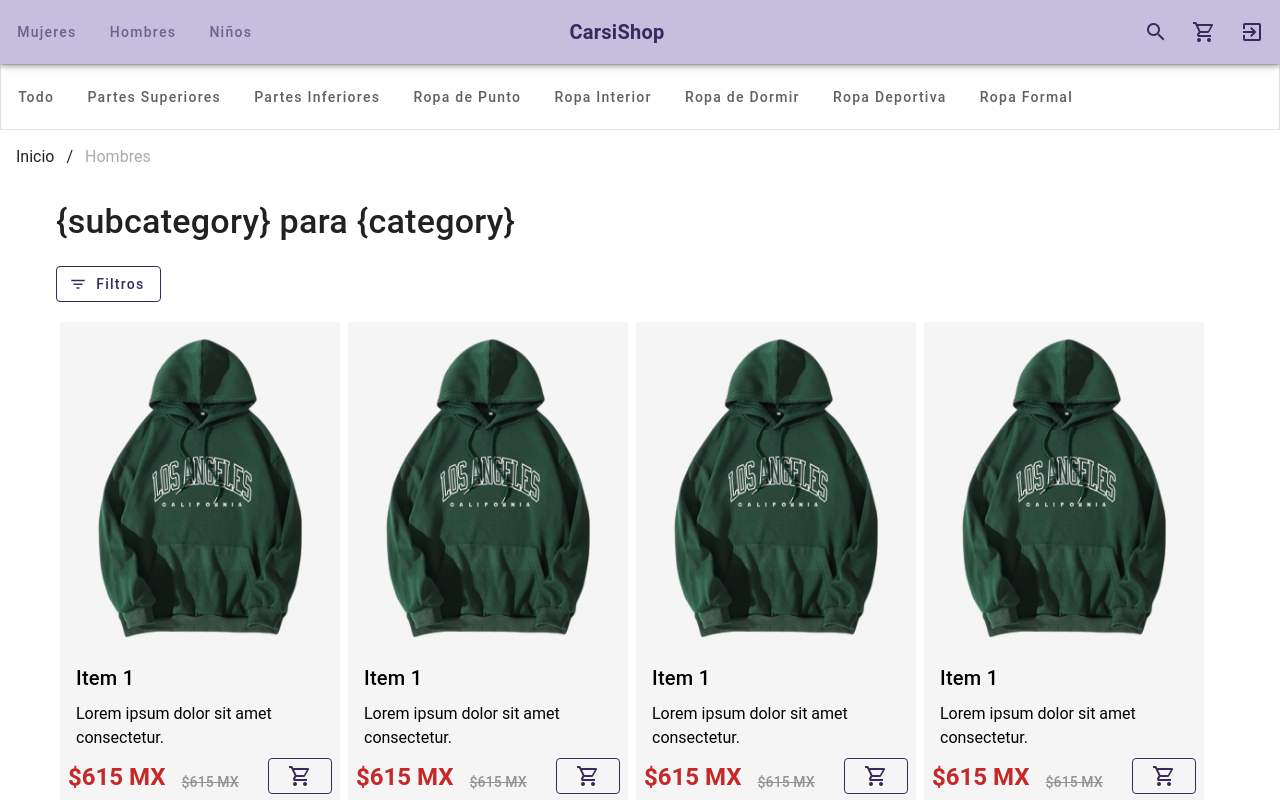
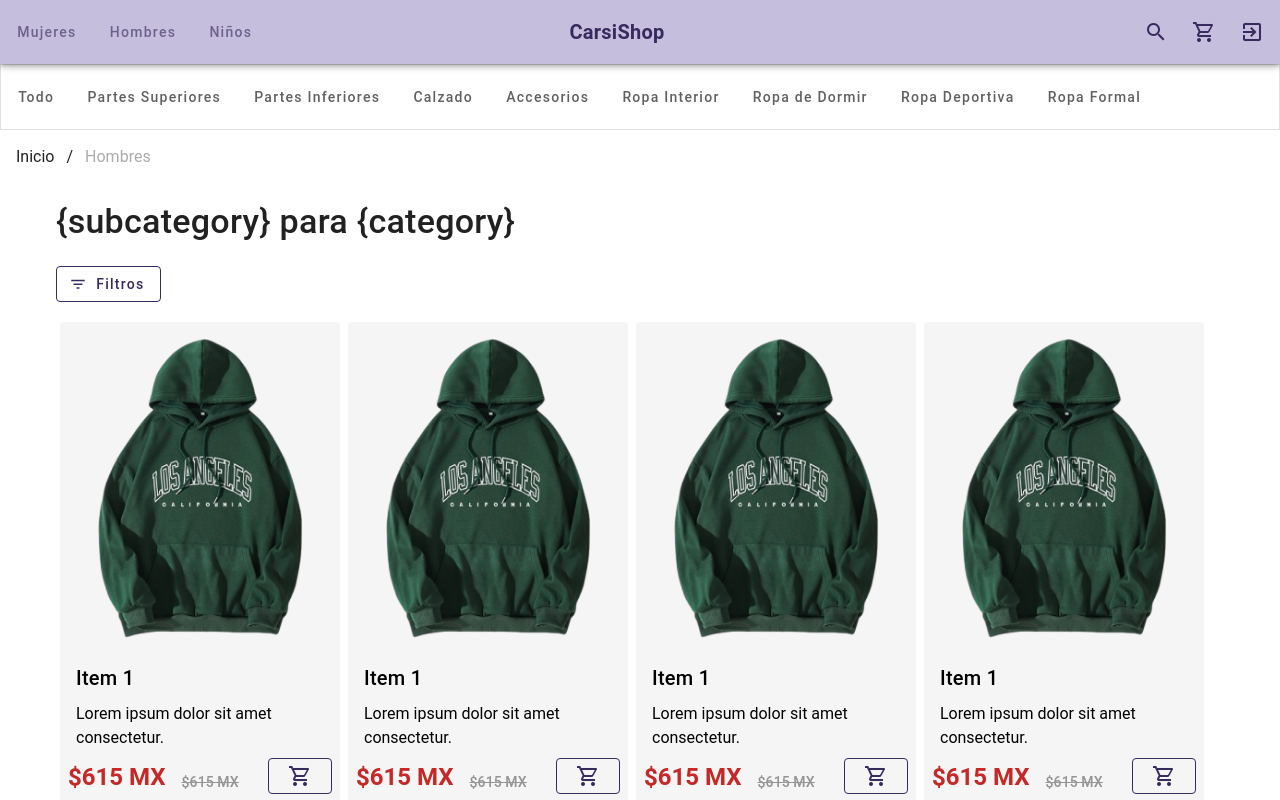
Before and after one commit to JoksanBahena/CARSISHOP-UI, a Vue app: page /category/hombres/todo in a window 1280 px wide. Shown: the top 800 px of the page. Built offline with nearby package versions, Linux system fonts and the light colour scheme.

Commit message:
[MODIFY] reestructuración del diseño y redireccionamiento de rutas con :to + nombre de la ruta

```diff
--- a/src/components/common/CategoriesComponent.vue
+++ b/src/components/common/CategoriesComponent.vue
@@ -17,7 +17,7 @@
             <v-btn
               variant="outlined"
               :style="{ borderColor: colors.primary }"
-              :href="category.to"
+              :to="category.to"
             >
               <v-icon icon="mdi-chevron-right" class="text-h4" />
             </v-btn>
@@ -42,17 +42,26 @@ const categories = ref([
   {
     title: "Mujeres",
     img: "/src/assets/imgs/girl_card.webp",
-    to: "/mujeres/all"
+    to: {
+      name: "CategorizedProducts",
+      params: { category: "mujeres", subcategory: "todo" },
+    },
   },
   {
     title: "Hombres",
     img: "/src/assets/imgs/men_card.webp",
-    to: "/hombres/all"
+    to: {
+      name: "CategorizedProducts",
+      params: { category: "hombres", subcategory: "todo" },
+    },
   },
   {
     title: "Niños",
     img: "/src/assets/imgs/kids_card.webp",
-    to: "/kids/all"
+    to: {
+      name: "CategorizedProducts",
+      params: { category: "kids", subcategory: "todo" },
+    },
   },
 ]);
 </script>
--- a/src/components/common/NavbarComponent.vue
+++ b/src/components/common/NavbarComponent.vue
@@ -14,14 +14,13 @@
         <v-list>
           <v-list-item v-for="category in categories" :key="category.index">
             <v-list-item-title>
-            <a
+              <router-link
                 class="text-decoration-none"
                 :style="{ color: toolbar.primary_dark }"
-              rel="noopener noreferrer"
-              :href="category.to"
+                :to="category.to"
               >
                 {{ category.name }}
-            </a>
+              </router-link>
             </v-list-item-title>
           </v-list-item>
         </v-list>
@@ -34,7 +33,7 @@
           :color="toolbar.primary_dark"
           class="text-none"
           variant="plain"
-        :href="category.to"
+          :to="category.to"
         >
           {{ category.name }}
         </v-btn>
@@ -43,14 +42,13 @@
       <v-spacer class="d-none d-sm-flex" />
 
       <v-toolbar-title>
-      <a
+        <router-link
+          :to="{ name: 'Home' }"
           class="text-h6 font-weight-bold text-right text-decoration-none"
           :style="{ color: toolbar.primary_dark }"
-        rel="noopener noreferrer"
-        href="/"
         >
           CarsiShop
-      </a>
+        </router-link>
       </v-toolbar-title>
 
       <v-spacer class="d-none d-sm-flex" />
@@ -62,7 +60,7 @@
         :key="action.index"
         :style="{ color: toolbar.primary_dark }"
         :icon="action.icon"
-      :href="action.to"
+        :to="action.to"
       />
     </v-toolbar>
   </v-app-bar>
@@ -81,15 +79,24 @@ const toolbar = {
 const categories = ref([
   {
     name: "Mujeres",
-    to: "/mujeres/all",
+    to: {
+      name: "CategorizedProducts",
+      params: { category: "mujeres", subcategory: "todo" },
+    },
   },
   {
     name: "Hombres",
-    to: "/hombres/all",
+    to: {
+      name: "CategorizedProducts",
+      params: { category: "hombres", subcategory: "todo" },
+    },
   },
   {
     name: "Niños",
-    to: "/kids/all",
+    to: {
+      name: "CategorizedProducts",
+      params: { category: "kids", subcategory: "todo" },
+    },
   },
 ]);
 
@@ -100,7 +107,7 @@ const actions = ref([
   },
   {
     icon: "mdi-login-variant",
-    to: "/login",
+    to: { name: "Login" },
   },
 ]);
 </script>
--- a/src/components/product/SubcategoriesNavbarComponent.vue
+++ b/src/components/product/SubcategoriesNavbarComponent.vue
@@ -3,13 +3,13 @@
     <v-toolbar :color="toolbar.white">
       <v-slide-group show-arrows>
         <v-btn
-        v-for="subcagory in subcagories"
-        :key="subcagory.name"
+          v-for="subcategory in subcategories"
+          :key="subcategory.name"
           class="text-none"
           variant="plain"
-        :to="subcagory.route"
+          :to="subcategory.to"
         >
-        {{ subcagory.name }}
+          {{ subcategory.name }}
         </v-btn>
       </v-slide-group>
     </v-toolbar>
@@ -27,38 +27,69 @@ const toolbar = {
   white: Colors.cs_white,
 };
 
-const subcagories = ref([
+const subcategories = ref([
   {
     name: "Todo",
-    route: "/hombre/all",
+    to: {
+      name: "CategorizedProducts",
+      params: { subcategory: "todo" },
+    },
   },
   {
     name: "Partes Superiores",
-    route: "/hombre/partes-superiores",
+    to: {
+      name: "CategorizedProducts",
+      params: { subcategory: "parte-superior" },
+    },
   },
   {
     name: "Partes Inferiores",
-    route: "/hombre/partes-inferiores",
+    to: {
+      name: "CategorizedProducts",
+      params: { subcategory: "parte-inferior" },
+    },
   },
   {
-    name: "Ropa de Punto",
-    route: "/hombre/ropa-de-punto",
+    name: "Calzado",
+    to: {
+      name: "CategorizedProducts",
+      params: { subcategory: "calzado" },
+    },
+  },
+  {
+    name: "Accesorios",
+    to: {
+      name: "CategorizedProducts",
+      params: { subcategory: "accesorio" },
+    },
   },
   {
     name: "Ropa Interior",
-    route: "/hombre/ropa-interior",
+    to: {
+      name: "CategorizedProducts",
+      params: { subcategory: "ropa-interior" },
+    },
   },
   {
     name: "Ropa de Dormir",
-    route: "/hombre/ropa-de-dormir",
+    to: {
+      name: "CategorizedProducts",
+      params: { subcategory: "ropa-de-dormir" },
+    },
   },
   {
     name: "Ropa Deportiva",
-    route: "/hombre/ropa-deportiva",
+    to: {
+      name: "CategorizedProducts",
+      params: { subcategory: "ropa-deportiva" },
+    },
   },
   {
     name: "Ropa Formal",
-    route: "/hombre/ropa-formal",
+    to: {
+      name: "CategorizedProducts",
+      params: { subcategory: "ropa-formal" },
+    },
   },
 ]);
 </script>
--- a/src/components/profile/OrdersNotFoundComponent.vue
+++ b/src/components/profile/OrdersNotFoundComponent.vue
@@ -1,17 +1,19 @@
 <template>
   <v-container class="d-flex align-center justify-start flex-column h-screen">
     <v-icon class="mdi mdi-cart-outline" size="64" />
-    <h2 class="text-center mt-4">{{ props.advise }}</h2>
-    <p class="text-center mt-4">{{ props.recomendation }}</p>
+    <h2 class="text-center mt-4">{{ advise }}</h2>
+    <p class="text-center mt-4">{{ recomendation }}</p>
+
+    <router-link :to="to" class="mt-5">
       <v-btn
         append-icon="mdi-chevron-right"
         :style="{ 'border-color': colors.primary, color: colors.primary_dark }"
         variant="outlined"
-      class="text-none mt-5"
-      :href="props.to"
+        class="text-none"
       >
         {{ action }}
       </v-btn>
+    </router-link>
   </v-container>
 </template>
 
@@ -37,8 +39,8 @@ const props = defineProps({
     default: "Volver a la tienda",
   },
   to: {
-    type: String,
-    default: "/",
+    type: Object,
+    default: { name: "Home" },
   },
 });
 </script>
--- a/src/components/profile/ProductListCardComponent.vue
+++ b/src/components/profile/ProductListCardComponent.vue
@@ -25,7 +25,11 @@
         class="mb-2 text-none"
         :color="colors.primary_dark"
         block
-        :href="details ? '/product/1' : '/profileOrderDetail'"
+        :to="
+          details
+            ? { name: 'Product', params: { id: 1 } }
+            : { name: 'ProfileOrderDetails', params: { id: 1 } }
+        "
       >
         Detalles de compra
       </v-btn>
--- a/src/components/profile/ResumenCardComponent.vue
+++ b/src/components/profile/ResumenCardComponent.vue
@@ -9,13 +9,13 @@
 
         <v-spacer />
 
-        <a
+        <router-link
           class="text-subtitle-1 text-decoration-none"
           :style="{ color: colors.primary_dark }"
-          :href="link"
+          :to="to"
         >
-          {{ to }}
-        </a>
+          {{ action }}
+        </router-link>
       </div>
       <v-divider class="mb-1" />
       <slot></slot>
@@ -40,13 +40,15 @@ const props = defineProps({
     type: String,
     default: "Resumen",
   },
-  link: {
-    type: String,
-    default: "/",
-  },
-  to: {
+  action: {
     type: String,
     default: "Ver más",
   },
+  to: {
+    type: Object,
+    default: {
+      name: "ProfileSummary",
+    },
+  },
 });
 </script>
--- a/src/components/profile/SidebarComponent.vue
+++ b/src/components/profile/SidebarComponent.vue
@@ -1,24 +1,18 @@
 <template>
   <v-navigation-drawer
-    :color="colors.gray"
+    v-model="drawer"
+    expand-on-hover
     permanent
     :rail="rail"
-    @click="rail = false"
+    @mouseover="rail = false"
+    @mouseleave="rail = true"
   >
-    <v-list color="transparent">
+    <v-list>
       <v-list-item
         prepend-avatar="https://randomuser.me/api/portraits/women/85.jpg"
         subtitle="sandra_a88@gmailcom"
         title="Sandra Adams"
-      >
-        <template v-slot:append>
-          <v-btn
-            icon="mdi-chevron-left"
-            variant="text"
-            @click.stop="rail = !rail"
-          />
-        </template>
-      </v-list-item>
+      />
     </v-list>
 
     <v-divider />
@@ -26,47 +20,15 @@
     <v-list density="compact" nav>
       <v-list-item
         class="mt-3"
-        prepend-icon="mdi-history"
-        title="Resumen"
-        value="resumen"
-        href="/profileResume"
-      />
-      <v-list-item
-        class="mt-3"
-        prepend-icon="mdi-shopping-outline"
-        title="Pedidos y devoluciones"
-        value="shared"
-        href="/profileReturnsOrders"
-      />
-      <v-list-item
-        class="mt-3"
-        prepend-icon="mdi-account-outline"
-        title="Mi cuenta"
-        value="starred"
-        href="/profileAccount"
-      />
-      <v-list-item
-        class="mt-3"
-        prepend-icon="mdi-map-marker-outline"
-        title="Mis direcciones"
-        value="starred"
-        href="/profileAddress"
-      />
-      <v-list-item
-        class="mt-3"
-        prepend-icon="mdi-credit-card-outline"
-        title="Metodos de pago"
-        value="starred"
-        href="/profilePayment"
-      />
-      <v-list-item
-        class="mt-3"
-        prepend-icon="mdi-currency-usd"
-        title="Ventas"
-        value="starred"
-        href="/profileSales"
+        v-for="item in nav_items"
+        :key="item.index"
+        :prepend-icon="item.icon"
+        :title="item.title"
+        :to="item.to"
+        :active="isActive(item.to)"
       />
     </v-list>
+
     <template v-slot:append>
       <div class="px-2">
         <v-btn
@@ -85,9 +47,23 @@
 </template>
 
 <script setup>
+
 import { ref } from "vue";
 import Colors from "@/utils/Colors.js";
+import { useRoute } from 'vue-router';
 
+const route = useRoute();
+
+const isProfileRoute = route.matched.some(record => record.name.startsWith('Profile'));
+
+const isActive = (to) => {
+  if (isProfileRoute && to.name === route.name) {
+    return true;
+  }
+  return false;
+};
+
+const drawer = ref(true);
 const rail = ref(true);
 
 const colors = {
@@ -96,4 +72,37 @@ const colors = {
   white: Colors.cs_white,
   gray: Colors.cs_secondary,
 };
+
+const nav_items = [
+  {
+    icon: "mdi-history",
+    title: "Resumen",
+    to: { name: "ProfileSummary" },
+  },
+  {
+    icon: "mdi-shopping-outline",
+    title: "Pedidos y devoluciones",
+    to: { name: "ProfileOrders" },
+  },
+  {
+    icon: "mdi-account-outline",
+    title: "Mi cuenta",
+    to: { name: "ProfileAccount" },
+  },
+  {
+    icon: "mdi-map-marker-outline",
+    title: "Mis direcciones",
+    to: { name: "ProfileAddresses" },
+  },
+  {
+    icon: "mdi-credit-card-outline",
+    title: "Metodos de pago",
+    to: { name: "ProfilePayments" },
+  },
+  {
+    icon: "mdi-currency-usd",
+    title: "Ventas",
+    to: { name: "ProfileSales" },
+  },
+];
 </script>
```
Also changed, not shown: src/components/common/ProductListComponent.vue (+3 -4 lines). Lines whose indentation alone changed are shown as unchanged.
